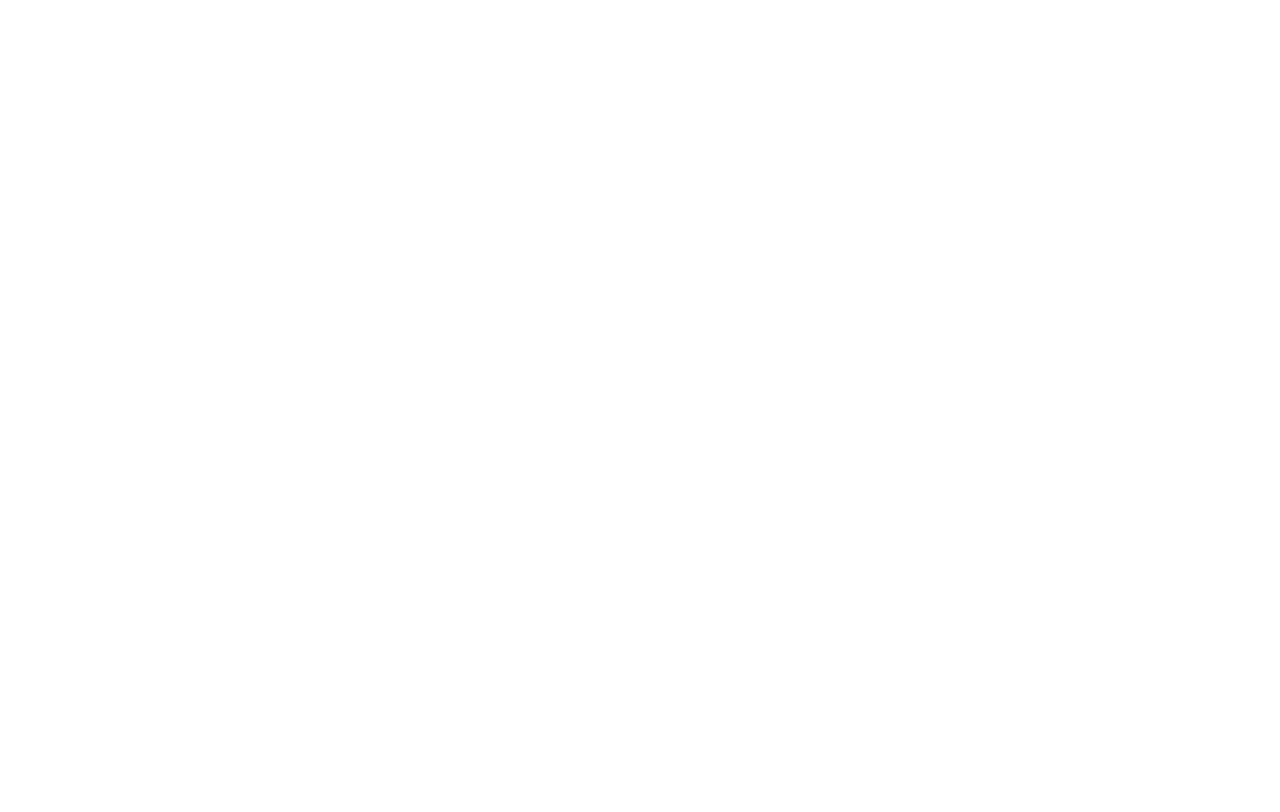
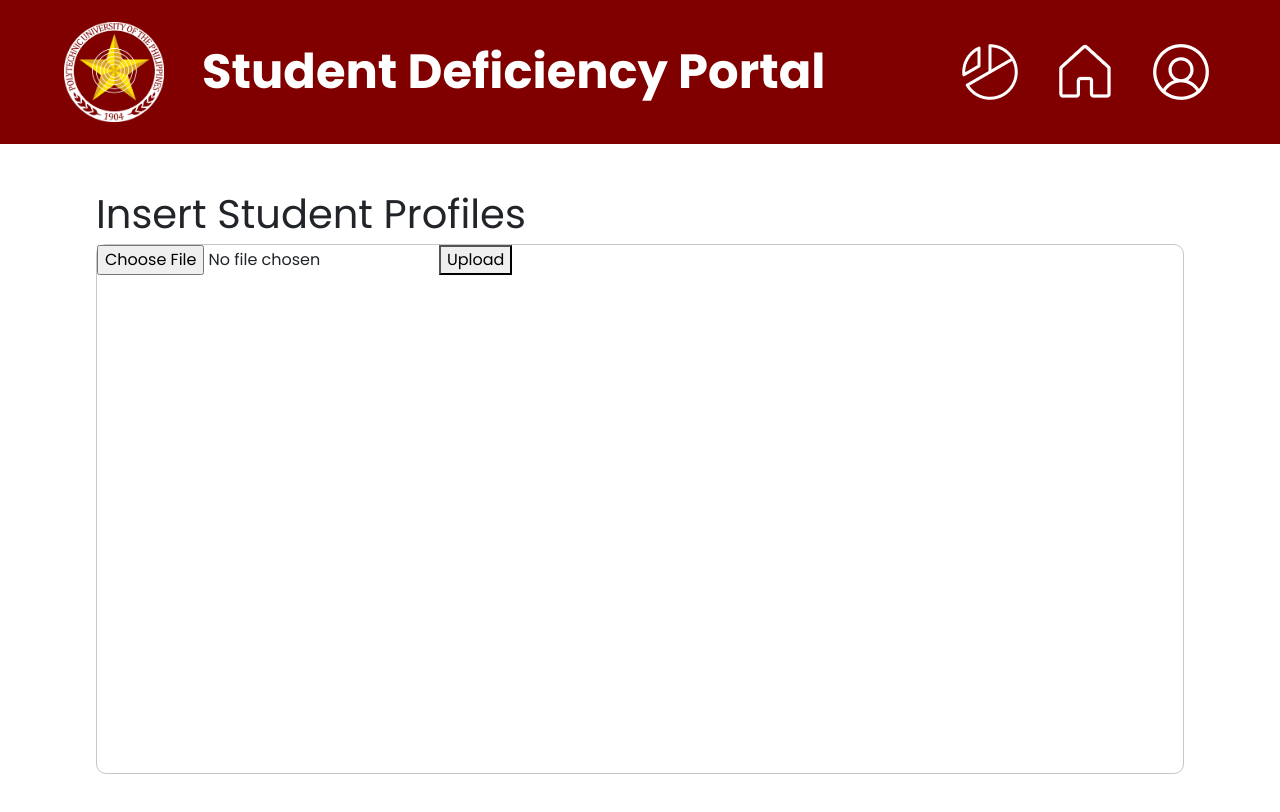
Before and after one commit to studentmorrisjohn/deficiency_portal_frontend, a React (Create React App) app: page /InsertUsers in a window 1280 px wide. Before the commit this address had no page. Shown: the top 812 px of the page. Built offline with nearby package versions, Linux system fonts and the light colour scheme; no server answers; the HTML template or start-up script is replaced by a standard one.

Commit message:
profile insertion

```diff
--- a/src/App.js
+++ b/src/App.js
@@ -14,6 +14,7 @@ import PasswordEmployee from './components/Employee/PasswordEmployee'
 import StudentsWithDeficiency from './components/Employee/StudentsWithDeficiency';
 import AddStudent from './components/Employee/AddStudent';
 import EmployeeDashboard from './components/Employee/Dashboard/EmployeeDashboard';
+import InsertUsers from './components/Employee/InsertUsers';
 
 function App() {
   return (
@@ -34,6 +35,7 @@ function App() {
           <Route path = "/StudentsWithDeficiency" element={<StudentsWithDeficiency />} />
           <Route path= "/AddStudent" element={<AddStudent />} />
           <Route path= "/EmployeeDashboard" element={<EmployeeDashboard/>}/>
+          <Route path= "/InsertUsers" element={<InsertUsers />} />
         </Routes>
       </Router>
 
--- /dev/null
+++ b/src/components/Employee/InsertUsers.js
@@ -0,0 +1,51 @@
+import EmployeeNav from "./EmployeeNav";
+import React, { useState } from 'react';
+import { fetchSubmitStudentList } from "../../functions/employee";
+
+function InsertUsers() {
+    const [file, setFile] = useState(null);
+
+    function handleFileChange(event) {
+        setFile(event.target.files[0]);
+    }
+
+    async function handleSubmit(event) {
+        event.preventDefault();
+
+        try {
+            const data = await fetchSubmitStudentList(file);
+            console.log(data);
+        } catch(error) {
+            console.error(error);
+        }
+    }
+
+
+    return (
+    <>
+        <div className="screenLayout">
+            <EmployeeNav />
+            <div className="title_contentDiv">
+                <span className="page-title"> Insert Student Profiles </span>
+                <div className="outerDiv">
+
+                    <div className='dashboardDiv'>
+                        <form onSubmit={handleSubmit}>
+                            <input type="file" onChange={handleFileChange} />
+                            <button type="submit">Upload</button>
+                        </form>
+
+                    </div>
+
+
+                </div>
+            </div>
+        </div>
+        <div className="screenLayout">
+
+        </div>
+
+    </> );
+}
+
+export default InsertUsers;
--- a/src/functions/employee.js
+++ b/src/functions/employee.js
@@ -239,3 +239,27 @@ export async function fetchGenerateReport(deficiency_name) {
 
     saveAs(url, `${deficiency_name} Report.xlsx`);
 }
+
+export async function fetchSubmitStudentList(file) {
+    const url = `${process.env.REACT_APP_API_URL}/api/accounts/insert-users`;
+
+    const formData = new FormData();
+    formData.append('file', file);
+
+    try {
+        const response = await fetch(url, {
+          method: 'POST',
+          body: formData,
+          headers: {
+            'X-CSRFToken': Cookies.get('csrftoken')
+        },
+        });
+
+        const data = await response.json();
+        return data;
+
+      } catch (error) {
+            console.error(error);
+            throw error;
+      }
+}
```
